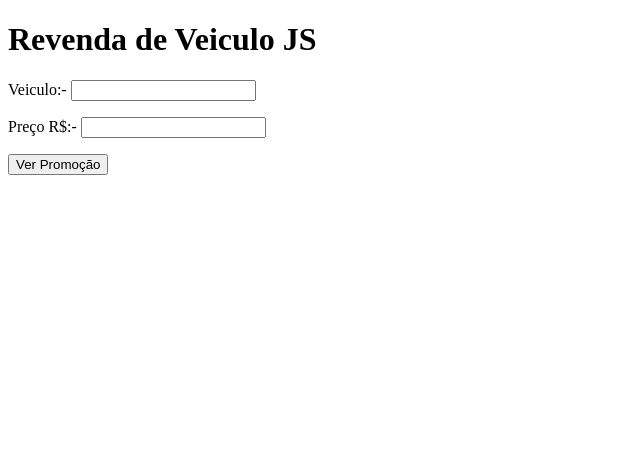
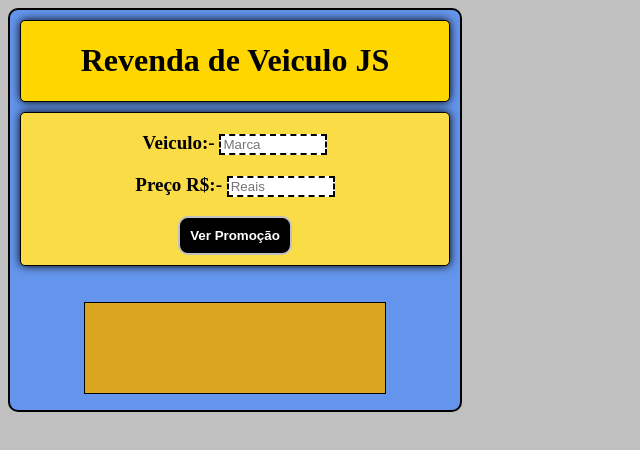
Before and after one commit to ZLenon/Livro-Logica-Programacao-Algoritmos-JavaScript, a plain HTML site: page Exercicios/Pag70/index.html in a window 1280 px wide. Shown: the whole page, without its empty margins (0-640 px from the left). Drawn offline with Linux system fonts and the light colour scheme.

Commit message:
Feat: exercicio revenda de veiculo /css

```diff
--- a/Exercicios/Pag70/index.html
+++ b/Exercicios/Pag70/index.html
@@ -1,32 +1,39 @@
 <!DOCTYPE html>
 <html lang="en">
-
   <head>
-  <meta charset="UTF-8">
-  <meta http-equiv="X-UA-Compatible" content="IE=edge">
-  <meta name="viewport" content="width=device-width, initial-scale=1.0">
+    <meta charset="UTF-8" />
+    <meta http-equiv="X-UA-Compatible" content="IE=edge" />
+    <meta name="viewport" content="width=device-width, initial-scale=1.0" />
     <title>Exercicio pag70</title>
+    <link rel="stylesheet" href="style.css" />
+    <script defer src="script.js"></script>
   </head>
 
   <body>
+    <div class="form">
+      <header>
         <h1>Revenda de Veiculo JS</h1>
+      </header>
+      <main>
         <p>
           Veiculo:-
-    <input type="text" id="veiculo" />
+          <input type="text" id="veiculo" placeholder="Marca" />
         </p>
         <p>
           Preço R$:-
-    <input type="number" id="preco" />
+          <input type="number" id="preco" placeholder="Reais" />
         </p>
         <button id="btn">Ver Promoção</button>
-  <br>
-  <br>
+      </main>
+      <br />
+      <br />
+      <footer>
         <span id="promocao"></span>
-  <br>
+        <br />
         <span id="entrada"></span>
-  <br>
+        <br />
         <span id="parcelado"></span>
-  <script src="script.js"></script>
+      </footer>
+    </div>
   </body>
-
 </html>
--- /dev/null
+++ b/Exercicios/Pag70/style.css
@@ -0,0 +1,65 @@
+body {
+  background-color: silver;
+}
+
+.form {
+  background-color: cornflowerblue;
+  width: 450px;
+  height: 400px;
+  border-radius: 10px;
+  border: 2px solid black;
+}
+
+header {
+  background-color: gold;
+  margin: 10px 10px 0px 10px;
+  border: 1px solid black;
+  box-shadow: 0px 0px 10px black;
+  border-radius: 5px;
+  text-align: center;
+}
+
+main {
+  background-color: rgb(250, 220, 70);
+  margin: 10px 10px 0px 10px;
+  border: 1px solid black;
+  box-shadow: 0px 0px 10px black;
+  border-radius: 5px;
+  text-align: center;
+}
+
+input {
+  width: 100px;
+  border: 2px dashed black;
+}
+p {
+  font-size: 19px;
+  font-weight: bold;
+}
+
+button {
+  background-color: black;
+  color: white;
+  padding: 10px;
+  border: 2px solid silver;
+  font-weight: bold;
+  margin-bottom: 10px;
+  border-radius: 10px;
+}
+
+button:hover {
+  background-color: rgb(63, 62, 62);
+  color: rgb(189, 189, 189);
+  cursor: pointer;
+}
+
+footer {
+  background-color: goldenrod;
+  width: 300px;
+  height: 90px;
+  border: 1px solid black;
+  font-size: 21px;
+  font-weight: bold;
+  margin: auto;
+  text-align: center;
+}
```
Lines whose indentation alone changed are shown as unchanged.
